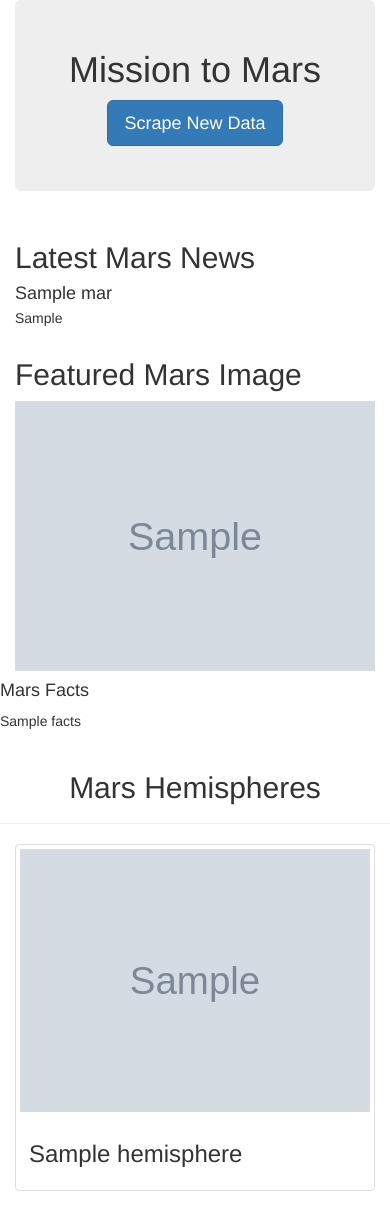
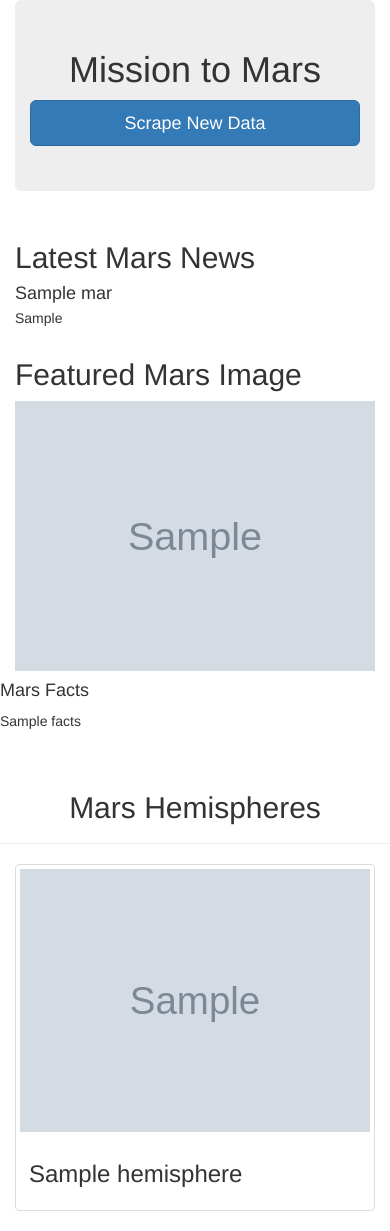
Before and after one commit to HartChrisT/Mission-to-Mars, a Flask app: page / in a window 390 px wide. Before the commit the page ends 1191 px from the top, so only its background shows below. Run offline with Flask 2, Linux system fonts and the light colour scheme; grey boxes marked "Sample" are stand-in pictures; a database or web service that is not in the repository returns one stand-in record (values such as "Sample title"); some libraries are stand-ins or nearby versions.

Commit message:
module 10 complete

```diff
--- a/apps/templates/index.html
+++ b/apps/templates/index.html
@@ -16,12 +16,12 @@
       <div class="jumbotron text-center">
         <h1>Mission to Mars</h1>
         <!-- Add a button to activate scraping script -->
-        <p><a class="btn btn-primary btn-lg" href="/scrape" role="button">Scrape New Data</a></p>
+        <p><a class="btn btn-primary btn-lg btn-block" href="/scrape" role="button">Scrape New Data</a></p>
       </div>
 
       <!-- Add section for Mars News -->
       <div class="row" id="mars-news">
-        <div class="col-md-12">
+        <div class="col-xs-12 col-md-12">
           <div class="media">
             <div class="media-body">
               <h2>Latest Mars News</h2>
@@ -34,7 +34,7 @@
 
       <!-- Section for Featured Image and Facts table -->
       <div class="row" id="mars-featured-image">
-        <div class="col-md-8">
+        <div class="col-xs-12 col-md-8">
           <h2>Featured Mars Image</h2>
 
           <!-- if images is False/None/non-existent, then default to error message -->
@@ -45,11 +45,13 @@
           />
         </div>
 
-        <div class="col-md-4">
+        <div class="col-xs-6 col-md-4">
           <!-- Mars Facts -->
           <div class="row" id="mars-facts">
             <h4>Mars Facts</h4>
-            {{ mars.facts | safe }}
+              <table class="table table-striped">
+              {{ mars.facts | safe }}
+              </table>
           </div>
         </div>
       </div>
@@ -61,7 +63,7 @@
         </div>
 
         {% for hemisphere in mars.hemispheres %}
-        <div class="col-md-6">
+        <div class="col-xs-12 col-md-6">
           <div class="thumbnail">
             <img src="{{hemisphere.img_url | default('static/images/error.png', true)}}" alt="...">
             <div class="caption">
```
